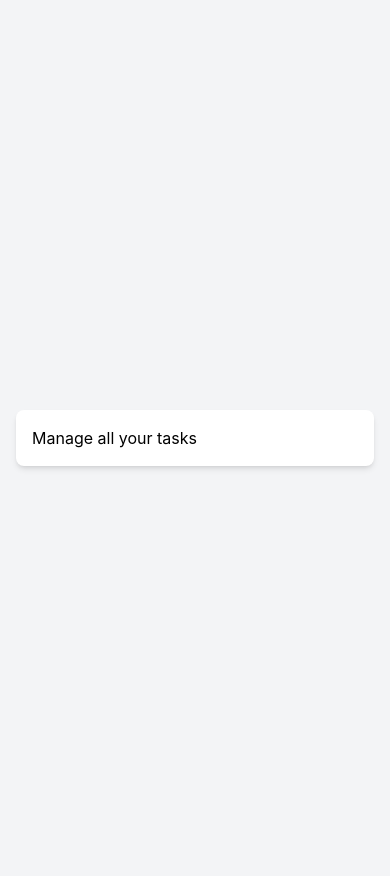
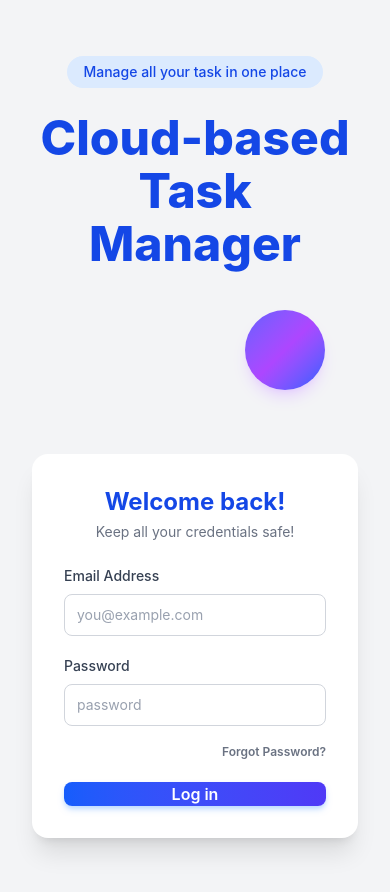
Before and after one commit to SushantYadav18/TaskMangerWEBSITE, a React (Vite) app in the folder Frontend/: page /log-in in a window 390 px wide. Built offline with nearby package versions, Linux system fonts and the light colour scheme.

Commit message:
today completed login full responsive page and also make reusable component (like textbox & Button) which is used in global anywhere......

```diff
--- /dev/null
+++ b/Frontend/src/components/Button.jsx
@@ -0,0 +1,34 @@
+import React from "react";
+
+const buttonVariants = {
+  primary:
+    "bg-gradient-to-r from-blue-600 to-indigo-600 hover:from-blue-700 hover:to-indigo-700 text-white shadow-md shadow-blue-200",
+  secondary:
+    "bg-white border border-gray-300 text-gray-700 hover:bg-gray-50 shadow-sm",
+  ghost:
+    "bg-transparent text-gray-500 hover:text-blue-600",
+};
+
+const Button = ({
+  children,
+  className = "",
+  variant = "primary",
+  type = "button",
+  disabled = false,
+  ...props
+}) => {
+  const variantClass = buttonVariants[variant] || buttonVariants.primary;
+
+  return (
+    <button
+      type={type}
+      disabled={disabled}
+      className={`inline-flex items-center justify-center rounded-lg font-semibold transition duration-150 focus:outline-none focus:ring-2 focus:ring-blue-500 focus:ring-offset-2 ${variantClass} ${className}`}
+      {...props}
+    >
+      {children}
+    </button>
+  );
+};
+
+export default Button;
--- /dev/null
+++ b/Frontend/src/components/Textbox.jsx
@@ -0,0 +1,42 @@
+import React from "react";
+
+const Textbox = ({
+  label,
+  id,
+  name,
+  type = "text",
+  placeholder,
+  className = "",
+  helperText,
+  error,
+  field,
+  ...props
+}) => {
+  const inputId = id || name;
+
+  return (
+    <div className={`flex flex-col gap-2 ${className}`}>
+      {label && (
+        <label htmlFor={inputId} className="block text-sm font-medium text-gray-700">
+          {label}
+        </label>
+      )}
+      <input
+        id={inputId}
+        name={name}
+        type={type}
+        placeholder={placeholder}
+        className="block w-full rounded-lg border border-gray-300 px-3 py-2.5 text-sm placeholder-gray-400 focus:outline-none focus:ring-2 focus:ring-blue-500 focus:border-blue-500"
+        {...field}
+        {...props}
+      />
+      {(helperText || error) && (
+        <p className={`text-xs ${error ? "text-red-500" : "text-gray-500"}`}>
+          {error || helperText}
+        </p>
+      )}
+    </div>
+  );
+};
+
+export default Textbox;
--- a/Frontend/src/pages/Login.jsx
+++ b/Frontend/src/pages/Login.jsx
@@ -1,11 +1,22 @@
 import { useEffect } from "react";
 import { useNavigate } from "react-router-dom";
 import { useForm } from "react-hook-form";
+import Button from "../components/Button";
+import Textbox from "../components/Textbox";
 
 const Login = () => {
   const user = null;
-  const { register, handleSubmit, formState: { errors } } = useForm();
+  const {
+    register,
+    handleSubmit,
+    formState: { errors },
+  } = useForm();
   const navigate = useNavigate();
+
+  const onSubmit = (data) => {
+    console.log("Login data:", data);
+    // Add your login logic here
+  };
 
   useEffect(() => {
     if (user) {
@@ -14,15 +25,65 @@ const Login = () => {
   }, [user, navigate]);
 
   return (
-    <div className="w-full h-screen flex items-center justify-center flex-col lg:flex-row bg-[#f3f4f6]">
-      <div className="w-full md:w-auto flex gap-0 md:gap-40 flex-col md:flex-row items-center justify-center">
-        <div className="w-full h-full lg:w-2/3 lg:h-2/3 flex items-center justify-center">
-          <div className="w-full md:max-w-lg 2xl:max-w-2xl p-4 md:p-8 bg-white rounded-lg shadow-md">
-            <span className="flex gap-1">Manage all your tasks</span>
-          </div>
+    <div className="w-full min-h-screen flex items-center justify-center bg-[#f3f4f6] px-4 py-10">
+      <div className="w-full max-w-6xl flex flex-col lg:flex-row items-center justify-between gap-16">
+        {/* left side */}
+        <div className="w-full lg:w-1/2 flex flex-col items-center lg:items-start text-center lg:text-left">
+          <span className="inline-block mb-6 py-1.5 px-4 bg-blue-100 text-blue-700 rounded-full text-sm font-medium">
+            Manage all your task in one place
+          </span>
+
+          <h1 className="text-5xl md:text-6xl font-extrabold leading-[1.1] text-blue-700">
+            Cloud-based
+            <br />
+            Task Manager
+          </h1>
+
+          {/* gradient orb */}
+          <div className="mt-10 w-20 h-20 rounded-full ml-45 bg-gradient-to-br from-indigo-500 via-purple-500 to-blue-600 shadow-lg shadow-purple-300/50" />
         </div>
 
-        <div></div>
+        {/* right side */}
+        <div className="w-full m-auto lg:w-[400px] bg-white rounded-2xl shadow-xl p-8">
+          <div className="text-center mb-6">
+            <h2 className="text-2xl font-bold text-blue-700">Welcome back!</h2>
+            <p className="text-sm text-gray-500 mt-1">
+              Keep all your credentials safe!
+            </p>
+          </div>
+
+          <form onSubmit={handleSubmit(onSubmit)} className="space-y-5">
+            <Textbox
+              label="Email Address"
+              id="email"
+              type="email"
+              placeholder="you@example.com"
+              field={register("email", { required: "Email Address is required" })}
+              error={errors.email?.message}
+            />
+
+            <Textbox
+              label="Password"
+              id="password"
+              type="password"
+              placeholder="password"
+              field={register("password", {
+                required: "Password is required",
+              })}
+              error={errors.password?.message}
+            />
+
+            <div className="text-right -mt-2">
+              <Button type="button" variant="ghost" className="text-xs text-gray-400 hover:text-blue-600 transition-colors">
+                Forgot Password?
+              </Button>
+            </div>
+
+            <Button type="submit" className="w-full">
+              Log in
+            </Button>
+          </form>
+        </div>
       </div>
     </div>
   );
```
